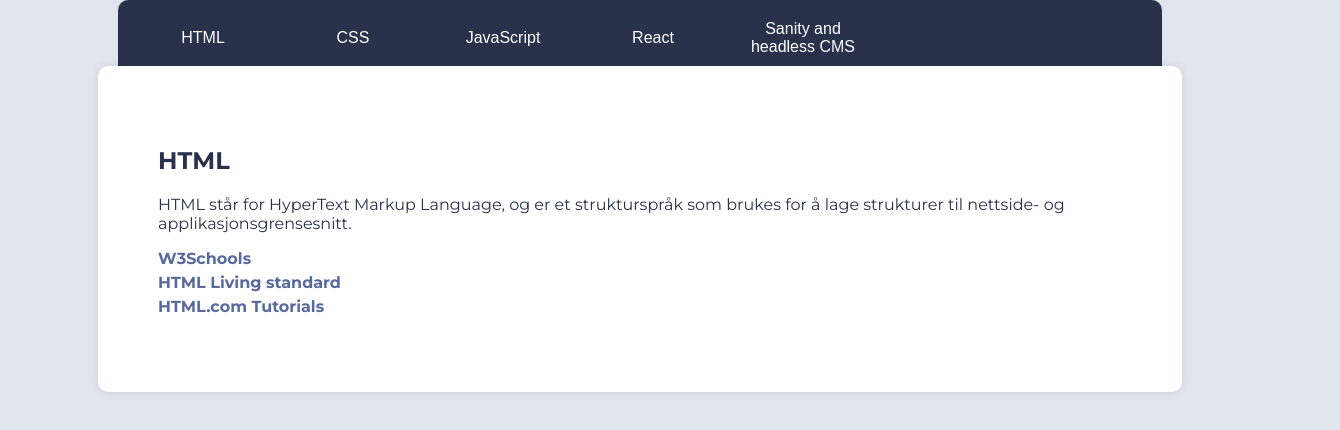
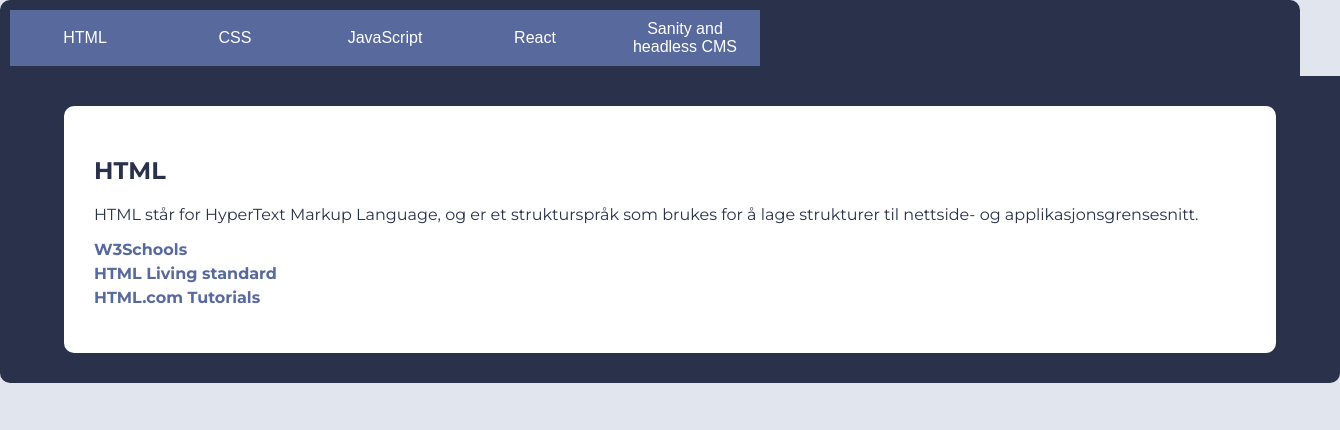
Before and after one commit to Kingzayadi/uin25ak1_resource_layout_Al-Zayadi, a plain HTML site: page index.html in a window 1280 px wide. Shown: the whole page, 1340 px wide, since content can reach past the window. Drawn offline with Linux system fonts and the light colour scheme.

Commit message:
Update styles.css

```diff
--- a/styles.css
+++ b/styles.css
@@ -20,14 +20,13 @@ nav {
     justify-content: flex-start;
     background-color: #2A324B;
     padding: 10px;
-    width: 80%;
-    margin: 0 auto;
+    width: 100%;
     border-top-left-radius: 10px;
     border-top-right-radius: 10px;
 }
 
 nav button {
-    background-color: #2A324B;
+    background-color: #58699D;
     color: #FFF;
     border: none;
     padding: 10px 15px;
@@ -36,6 +35,7 @@ nav button {
     cursor: pointer;
     flex: 1;
     max-width: 150px;
+    transition: background 0.3s ease;
 }
 
 nav button.active {
@@ -44,16 +44,12 @@ nav button.active {
     font-weight: bold;
 }
 
-
 main {
-    background-color: #FFF;
-    width: 80%;
-    margin: 0 auto;
+    background-color: #2A324B;
+    width: 100%;
     padding: 30px;
-    border-radius: 10px;
-    box-shadow: 0 0 10px rgba(0, 0, 0, 0.1);
-    position: relative;
-    top: -10px;
+    border-bottom-left-radius: 10px;
+    border-bottom-right-radius: 10px;
 }
 
 #resource-container {
@@ -61,6 +57,8 @@ main {
     padding: 30px;
     text-align: left;
     border-radius: 10px;
+    width: 90%;
+    margin: 0 auto;
 }
 
 h2 {
```
